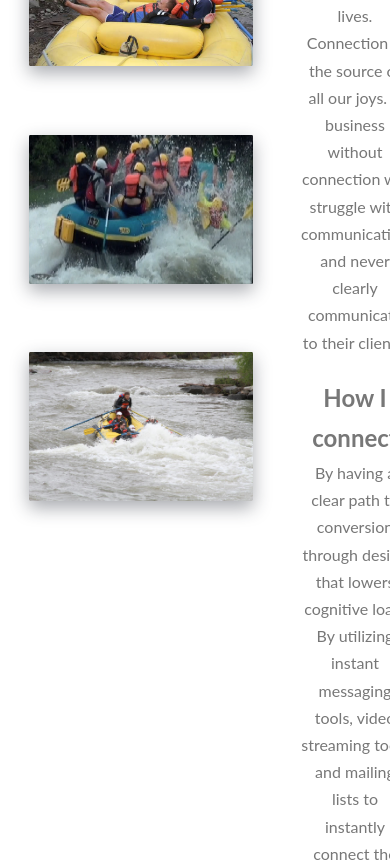
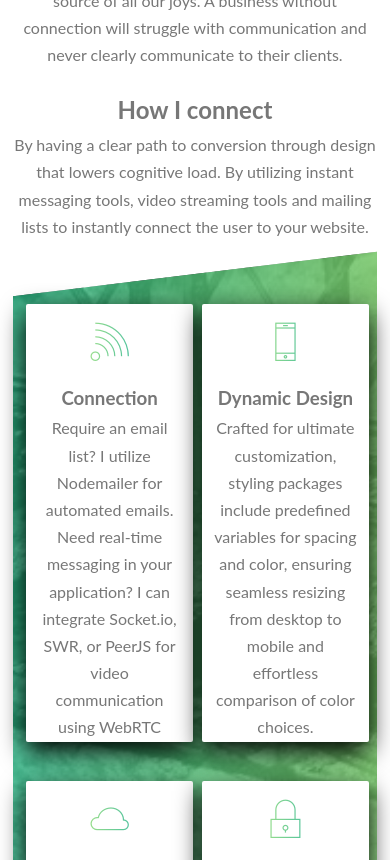
Before and after one commit to easy-thunder/diehl_domain, a Next.js app: page / in a window 390 px wide. Shown: the part 1140-2000 px from the top of the page. Built offline with nearby package versions, Linux system fonts and the light colour scheme.

Commit message:
adding fix for mobile view on story section

```diff
--- a/components/homePageComponents/ExploreMore/_exploreMore.scss
+++ b/components/homePageComponents/ExploreMore/_exploreMore.scss
@@ -10,7 +10,7 @@
   }
 
   .subTitleContainer {
-    margin-top: 4svh;
+    margin-top: 8svh;
     text-align: center;
     width: 100%;
   }
--- a/components/homePageComponents/Results/_results.scss
+++ b/components/homePageComponents/Results/_results.scss
@@ -6,7 +6,7 @@
 .results{
     background-image: linear-gradient(to left, rgba(126,213,111,.8), rgba(40,180,131,.8)), url(../public/raftingUnderBridge.jpg);
     height: 100svh;
-    width: 100%;
+    // width: 100%;
     // clip-path: polygon(0 20%, 100% 0, 100% 80%, 0 100%);
     transform: skewY(-7deg);
     background-size: cover;
--- a/components/homePageComponents/Story/_story.scss
+++ b/components/homePageComponents/Story/_story.scss
@@ -24,6 +24,7 @@
         height: fit-content;
         gap: 0rem;
         grid-template-columns: 0 50;
+        display: inline;
 
     }
 
@@ -117,11 +118,13 @@
             left: auto;
             top: 0rem;
             position: relative;
+            display: none;
         }
         &__photo--p3 {
             left: auto;
             top: 0rem;
             position: relative;
+            display: none;
         }
     }
     &:hover &__photo:not(:hover){
--- a/css/global.css
+++ b/css/global.css
@@ -282,7 +282,8 @@ body {
     .story {
       height: fit-content;
       gap: 0rem;
-      grid-template-columns: 0 50; } }
+      grid-template-columns: 0 50;
+      display: inline; } }
 
 .photoContainer {
   width: 45%;
@@ -347,18 +348,19 @@ body {
     .photoContainer__photo--p2 {
       left: auto;
       top: 0rem;
-      position: relative; }
+      position: relative;
+      display: none; }
     .photoContainer__photo--p3 {
       left: auto;
       top: 0rem;
-      position: relative; } }
+      position: relative;
+      display: none; } }
   .photoContainer:hover .photoContainer__photo:not(:hover) {
     transform: scale(0.95); }
 
 .results {
   background-image: linear-gradient(to left, rgba(126, 213, 111, 0.8), rgba(40, 180, 131, 0.8)), url(../public/raftingUnderBridge.jpg);
   height: 100svh;
-  width: 100%;
   transform: skewY(-7deg);
   background-size: cover;
   padding: 2rem;
@@ -418,7 +420,7 @@ body {
   margin-top: 4svh; }
 
 .subTitleContainer {
-  margin-top: 4svh;
+  margin-top: 8svh;
   text-align: center;
   width: 100%; }
 
```
